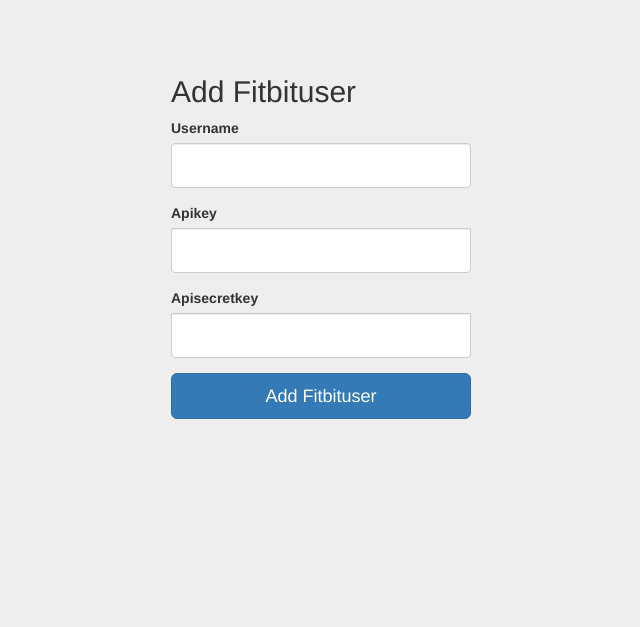
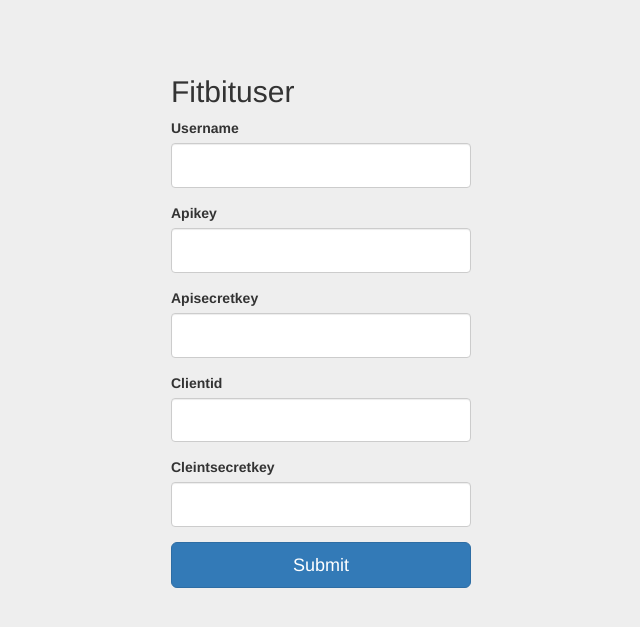
Before and after one commit to myselfdesai/fitbitapp, a Flask app: page /fitbituser/new in a window 1280 px wide. Shown: the top 627 px of the page, without its empty margins (319-959 px from the left). Run offline with Flask 2, Linux system fonts and the light colour scheme; the visitor is signed in with stand-in values (Sample User, id 1); some libraries are stand-ins or nearby versions.

Commit message:
fitbit user update feature added

```diff
--- a/src/forms.py
+++ b/src/forms.py
@@ -4,9 +4,11 @@ from wtforms.validators import DataRequired, Email
 
 class FitbitUserForm(FlaskForm):
     username = StringField('Username', validators=[DataRequired()])
-    api_key = PasswordField('Apikey', validators=[DataRequired()])
-    api_secret_key = PasswordField('Apisecretkey', validators=[DataRequired()])
-    submit = SubmitField('Add User')
+    api_key = StringField('Apikey', validators=[DataRequired()])
+    api_secret_key = StringField('Apisecretkey', validators=[DataRequired()])
+    client_id = StringField('Clientid', validators=[DataRequired()])
+    client_secret_key = StringField('Cleintsecretkey', validators=[DataRequired()])
+    submit = SubmitField('User')
 
 class LoginForm(FlaskForm):
     email = StringField('Email',validators=[DataRequired(), Email()])
--- a/src/models.py
+++ b/src/models.py
@@ -18,6 +18,8 @@ class FitbitUser(db.Model):
   username = db.Column(db.String(50),nullable=False)
   api_key = db.Column(db.String(100),nullable=False)
   api_secret_key = db.Column(db.String(100),nullable=False)
+  client_id = db.Column(db.Text,nullable=False)
+  client_secret_key = db.Column(db.Text,nullable=False)
 
   def __repr__(self):
       return f"FitbitUser( '{self.username}')"
--- a/src/routes.py
+++ b/src/routes.py
@@ -41,13 +41,53 @@ def logout():
 def new_fitbituser():
     form = FitbitUserForm()
     if form.validate_on_submit():
-        # hashed_api_key = bcrypt.generate_password_hash(form.api_key.data).decode('utf-8')
-        fitbituser = FitbitUser(username=form.username.data, api_key=form.api_key.data, api_secret_key=form.api_secret_key.data)
+        fitbituser = FitbitUser(
+          username=form.username.data,
+          api_key=form.api_key.data,
+          api_secret_key=form.api_secret_key.data,
+          client_id = form.client_id.data,
+          client_secret_key = form.client_secret_key.data
+        )
         db.session.add(fitbituser)
         db.session.commit()
         flash('Your fitbit user has been created!', 'success')
         return redirect(url_for('home'))
     return render_template('create_fitbituser.html', title='New Fitbit User', form=form, legend='New Fitbit User')
+
+@app.route("/fitbituser/<int:fitbituser_id>/update", methods=['GET', 'POST'])
+@login_required
+def update_fitbituser(fitbituser_id):
+    fitbituser = FitbitUser.query.get_or_404(fitbituser_id)
+    form = FitbitUserForm()
+    if form.validate_on_submit():
+        fitbituser.username = form.username.data
+        fitbituser.api_key = form.api_key.data
+        fitbituser.api_secret_key = form.api_secret_key.data
+        fitbituser.client_id = form.client_id.data
+        fitbituser.client_secret_key = form.client_secret_key.data
+        db.session.commit()
+        flash('Your post has been updated!', 'success')
+        return redirect(url_for('home'))
+    elif request.method == 'GET':
+        form.username.data = fitbituser.username
+        form.api_key.data = fitbituser.api_key
+        form.api_secret_key.data = fitbituser.api_secret_key
+        form.client_id.data = fitbituser.client_id
+        form.client_secret_key.data = fitbituser.client_secret_key
+    return render_template('create_fitbituser.html', title='Update Fitbit User',
+                           form=form, legend='Update Fitbit User')
+
+
+# @app.route("/fitbituser/<int:fitbituser_id>/delete", methods=['POST'])
+# @login_required
+# def delete_fitbituser(post_id):
+#     post = Post.query.get_or_404(post_id)
+#     if post.author != current_user:
+#         abort(403)
+#     db.session.delete(post)
+#     db.session.commit()
+#     flash('Your post has been deleted!', 'success')
+#     return redirect(url_for('home'))
 
 @app.route("/fitbituser_page/<int:fitbituser_id>")
 @login_required
--- a/src/templates/create_fitbituser.html
+++ b/src/templates/create_fitbituser.html
@@ -2,7 +2,7 @@
 {% import "bootstrap/wtf.html" as wtf %}
 
 {% block title %}
-Add Fitbituser
+ Fitbituser
 {% endblock %}
 
 {% block styles %}
@@ -14,12 +14,14 @@ Add Fitbituser
 <div class="container">
 
   <form class="form-signin" method="POST" action="">
-    <h2 class="form-signin-heading">Add Fitbituser</h2>
+    <h2 class="form-signin-heading">Fitbituser</h2>
     {{ form.hidden_tag() }}
     {{ wtf.form_field(form.username) }}
     {{ wtf.form_field(form.api_key) }}
     {{ wtf.form_field(form.api_secret_key) }}
-    <button class="btn btn-lg btn-primary btn-block" type="submit">Add Fitbituser</button>
+    {{ wtf.form_field(form.client_id) }}
+    {{ wtf.form_field(form.client_secret_key) }}
+    <button class="btn btn-lg btn-primary btn-block" type="submit">Submit</button>
   </form>
 
 </div> <!-- /container -->
--- a/src/templates/home.html
+++ b/src/templates/home.html
@@ -41,6 +41,7 @@ Demo App
         {% if current_user.is_authenticated %}
           {% for user in fitbit_users %}
             <h2><a href="{{ url_for('FitbitUserPage', fitbituser_id=user.id) }}">{{ user.username }}</a></h2>
+            <a class="btn btn-secondary btn-sm mt-1 mb-1" href="{{ url_for('update_fitbituser', fitbituser_id=user.id) }}">Update</a>
           {% endfor %}
         {% else %}
           <h1> please login in order to see data </h1>
```
